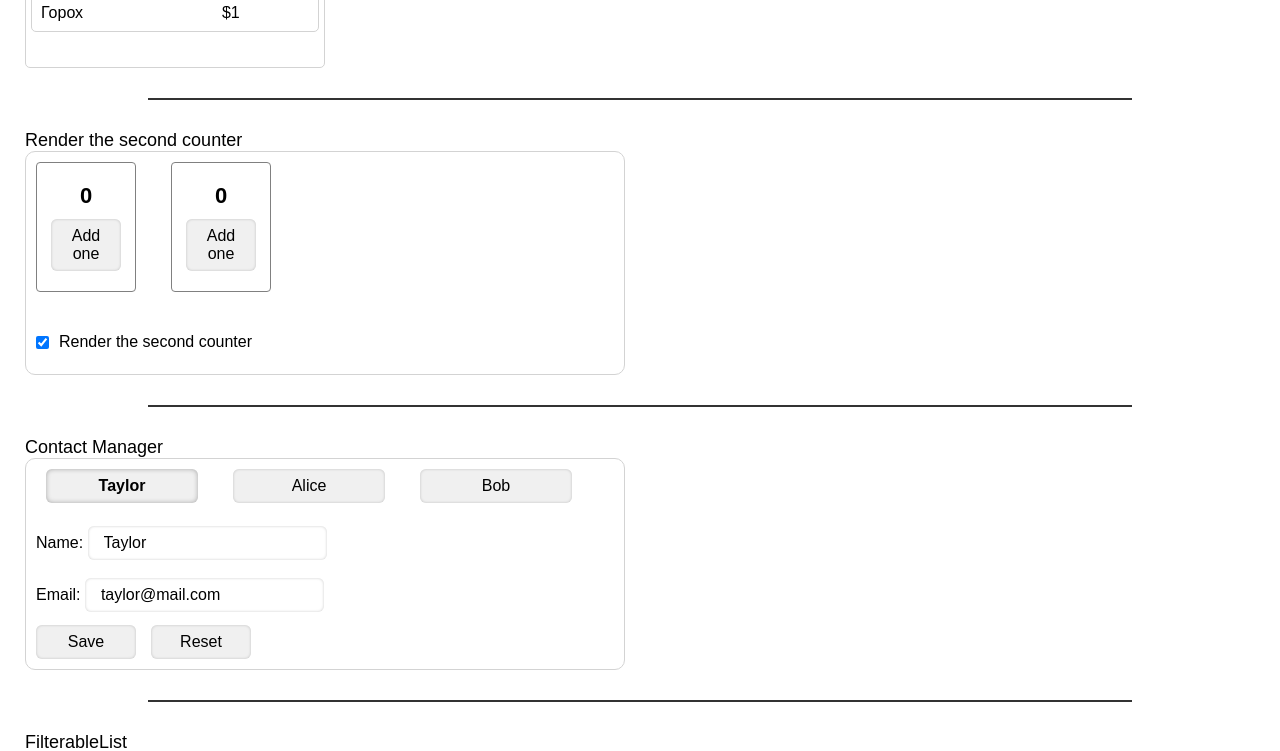
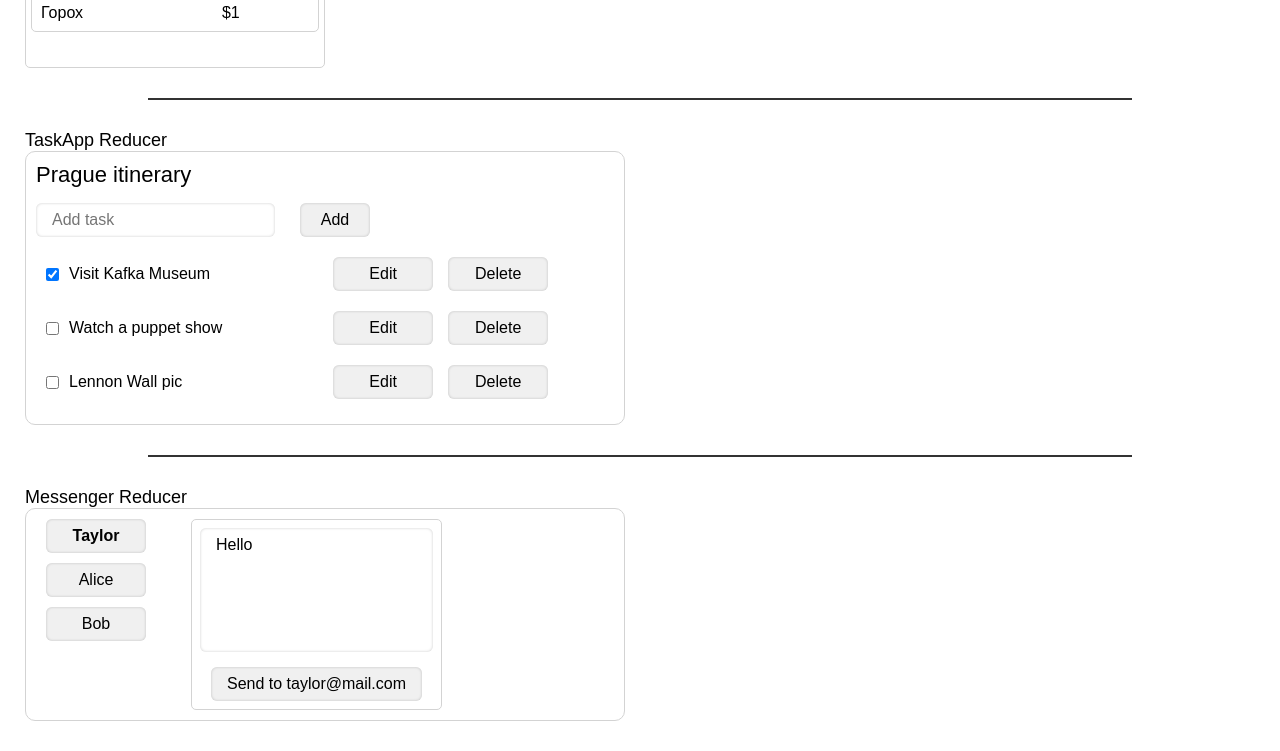
Before and after one commit to Kovalchuk-Alexandr/filter-table, a React (Vite) app: page / in a window 1280 px wide. Shown: the part 380-1131 px from the top of the page. Built offline with nearby package versions, Linux system fonts and the light colour scheme.

Commit message:
Task App Reducer

```diff
--- a/src/App.jsx
+++ b/src/App.jsx
@@ -16,6 +16,8 @@ import SyncedInputs from "./components/SyncedInputs";
 import FilterableList from "./components/FilterableList";
 import ContactManager from "./components/contactmanager/ContactManager";
 import CounterB from "./components/CounterB";
+import Messenger from "./components/messengerReducer/Messenger";
+import TaskAppReducer from "./components/taskappreducer/TaskAppReducer";
 
 function ProductCategoryRow({ category }) {
 	return (
@@ -118,6 +120,12 @@ function App() {
       <>
           <FilterableProductTable className="frame" products={PRODUCTS} />
           <hr className="modern-line" />
+          <h3>TaskApp Reducer</h3>
+          <TaskAppReducer />
+          <hr className="modern-line" />
+          <h3>Messenger Reducer</h3>
+          <Messenger />
+          <hr className="modern-line" />
           <h3>Render the second counter</h3>
           <CounterB />
           <hr className="modern-line" />
--- /dev/null
+++ b/src/components/messengerReducer/Chat.jsx
@@ -0,0 +1,32 @@
+import { useState } from "react";
+
+export default function Chat({ contact, message, dispatch }) {
+    return (
+        <section className="chat">
+			<textarea
+				rows="6"
+                className="input-inset"
+                value={message}
+                placeholder={"Chat to " + contact.name}
+                onChange={(e) => {
+                    dispatch({
+                        type: "edited_message",
+                        message: e.target.value,
+                    });
+                }}
+            />
+
+            <button
+                className="button-inset button-inset--full"
+                onClick={() => {
+                    alert(`Sending "${message}" to ${contact.email}`);
+                    dispatch({
+                        type: "sent_message",
+                    });
+                }}
+            >
+                Send to {contact.email}
+            </button>
+        </section>
+    );
+}
--- /dev/null
+++ b/src/components/messengerReducer/ContactList.jsx
@@ -0,0 +1,27 @@
+export default function ContactList({ contacts, selectedId, dispatch }) {
+    return (
+        <section className="contact-list">
+            <ul>
+                {contacts.map((contact) => (
+                    <li key={contact.id}>
+                        <button
+                            className="button-inset button-inset--middle"
+                            onClick={() => {
+                                dispatch({
+                                    type: "changed_selection",
+                                    contactId: contact.id,
+                                });
+                            }}
+                        >
+                            {selectedId === contact.id ? (
+                                <b>{contact.name}</b>
+                            ) : (
+                                contact.name
+                            )}
+                        </button>
+                    </li>
+                ))}
+            </ul>
+        </section>
+    );
+}
--- /dev/null
+++ b/src/components/messengerReducer/Messenger.jsx
@@ -0,0 +1,31 @@
+import { useReducer } from "react";
+import Chat from "./Chat.jsx";
+import ContactList from "./ContactList.jsx";
+import { initialState, messengerReducer } from "./messengerReducer";
+
+export default function Messenger() {
+    const [state, dispatch] = useReducer(messengerReducer, initialState);
+    const message = state.message;
+    const contact = contacts.find((c) => c.id === state.selectedId);
+    return (
+        <article className="article wrapper">
+            <ContactList
+                contacts={contacts}
+                selectedId={state.selectedId}
+                dispatch={dispatch}
+            />
+            <Chat
+                key={contact.id}
+                message={message}
+                contact={contact}
+                dispatch={dispatch}
+            />
+        </article>
+    );
+}
+
+const contacts = [
+    { id: 0, name: "Taylor", email: "taylor@mail.com" },
+    { id: 1, name: "Alice", email: "alice@mail.com" },
+    { id: 2, name: "Bob", email: "bob@mail.com" },
+];
--- /dev/null
+++ b/src/components/messengerReducer/messengerReducer.js
@@ -0,0 +1,31 @@
+export const initialState = {
+    selectedId: 0,
+    message: "Hello",
+};
+
+export function messengerReducer(state, action) {
+    switch (action.type) {
+        case "changed_selection": {
+            return {
+                ...state,
+                selectedId: action.contactId,
+                message: "",
+            };
+        }
+        case "edited_message": {
+            return {
+                ...state,
+                message: action.message,
+            };
+        }
+        case "sent_message": {
+            return {
+                ...state,
+                message: "",
+            };
+        }
+        default: {
+            throw Error("Unknown action: " + action.type);
+        }
+    }
+}
--- /dev/null
+++ b/src/components/taskappreducer/AddTask.jsx
@@ -0,0 +1,24 @@
+import { useState } from "react";
+
+export default function AddTask({ onAddTask }) {
+    const [text, setText] = useState("");
+    return (
+        <div className="button-set">
+            <input
+                className="input-inset"
+                placeholder="Add task"
+                value={text}
+                onChange={(e) => setText(e.target.value)}
+            />
+            <button
+                className="button-inset button-inset--small"
+                onClick={() => {
+                    setText("");
+                    onAddTask(text);
+                }}
+            >
+                Add
+            </button>
+        </div>
+    );
+}
--- /dev/null
+++ b/src/components/taskappreducer/TaskAppReducer.jsx
@@ -0,0 +1,49 @@
+import { useReducer } from "react";
+import AddTask from "./AddTask.jsx";
+import TaskList from "./TaskList.jsx";
+import tasksReducer from "./tasksReducer.js";
+
+export default function TaskAppReducer() {
+    const [tasks, dispatch] = useReducer(tasksReducer, initialTasks);
+
+    function handleAddTask(text) {
+        dispatch({
+            type: "added",
+            id: nextId++,
+            text: text,
+        });
+    }
+
+    function handleChangeTask(task) {
+        dispatch({
+            type: "changed",
+            task: task,
+        });
+    }
+
+    function handleDeleteTask(taskId) {
+        dispatch({
+            type: "deleted",
+            id: taskId,
+        });
+    }
+
+    return (
+        <article className="article flex-start">
+            <h1>Prague itinerary</h1>
+            <AddTask onAddTask={handleAddTask} />
+            <TaskList
+                tasks={tasks}
+                onChangeTask={handleChangeTask}
+                onDeleteTask={handleDeleteTask}
+            />
+        </article>
+    );
+}
+
+let nextId = 3;
+const initialTasks = [
+    { id: 0, text: "Visit Kafka Museum", done: true },
+    { id: 1, text: "Watch a puppet show", done: false },
+    { id: 2, text: "Lennon Wall pic", done: false },
+];
--- /dev/null
+++ b/src/components/taskappreducer/TaskList.jsx
@@ -0,0 +1,80 @@
+import { useState } from "react";
+
+export default function TaskList({ tasks, onChangeTask, onDeleteTask }) {
+    return (
+        <ul className="">
+            {tasks.map((task) => (
+                <li key={task.id}>
+                    <Task
+                        task={task}
+                        onChange={onChangeTask}
+                        onDelete={onDeleteTask}
+                    />
+                </li>
+            ))}
+        </ul>
+    );
+}
+
+function Task({ task, onChange, onDelete }) {
+    const [isEditing, setIsEditing] = useState(false);
+    let taskContent;
+    if (isEditing) {
+        taskContent = (
+            <>
+                <input className="task-input input-inset"
+                    value={task.text}
+                    onChange={(e) => {
+                        onChange({
+                            ...task,
+                            text: e.target.value,
+                        });
+                    }}
+                />
+                <button
+                    className="button-inset button-inset--middle"
+                    onClick={() => setIsEditing(false)}
+                >
+                    Save
+                </button>
+            </>
+        );
+    } else {
+        taskContent = (
+			<>
+				<span className="task-input">
+                	{task.text}
+				</span>
+                <button
+                    className="button-inset button-inset--middle"
+                    onClick={() => setIsEditing(true)}
+                >
+                    Edit
+                </button>
+            </>
+        );
+    }
+    return (
+        <label className="label-item label-item--nerrow">
+            <input
+                type="checkbox"
+                checked={task.done}
+                onChange={(e) => {
+                    onChange({
+                        ...task,
+                        done: e.target.checked,
+                    });
+                }}
+            />
+            <div className="grid-25ch-2fr">
+                {taskContent}
+                <button
+                    className="button-inset button-inset--middle"
+                    onClick={() => onDelete(task.id)}
+                >
+                    Delete
+                </button>
+            </div>
+        </label>
+    );
+}
--- /dev/null
+++ b/src/components/taskappreducer/tasksReducer.js
@@ -0,0 +1,29 @@
+export default function tasksReducer(tasks, action) {
+    switch (action.type) {
+        case "added": {
+            return [
+                ...tasks,
+                {
+                    id: action.id,
+                    text: action.text,
+                    done: false,
+                },
+            ];
+        }
+        case "changed": {
+            return tasks.map((t) => {
+                if (t.id === action.task.id) {
+                    return action.task;
+                } else {
+                    return t;
+                }
+            });
+        }
+        case "deleted": {
+            return tasks.filter((t) => t.id !== action.id);
+        }
+        default: {
+            throw Error("Unknown action: " + action.type);
+        }
+    }
+}
--- a/src/css/index.css
+++ b/src/css/index.css
@@ -157,12 +157,32 @@ img { width: 100px; height: 100px; border-radius: 50%; }
 	align-items: flex-start;
 	gap: 15px;
 }
+.chat {
+	display: flex;
+	flex-direction: column;
+	align-items: center;
+	gap: 15px;
+	padding: 8px;
+    border: 1px solid #d3d3d3;
+    border-radius: 5px;
+}
+
+.chat textarea {width: 100%; resize: none; margin-right: unset;}
+
 .grid {
 	display: grid;
 	grid-template-columns: 13ch auto 0.3fr;
 	align-items: center;
 }
 
+.grid-25ch-2fr {
+	display: grid;
+	grid-template-columns: 28ch auto auto;
+	align-items: center;
+	gap: 15px;
+}
+
+.task-input {min-width: 25ch;}
 .center {text-align: center;}
 
 .person-content {
@@ -235,6 +255,7 @@ ul.list {margin-left: 40px; list-style-type: auto}
 
 .button-inset--small {width: 70px;}
 .button-inset--middle {width: 100px;}
+.button-inset--full {width: unset;}
 
 .button-inset:active, .button-inset--active {
     box-shadow: inset 0px 0px 5px rgba(0, 0, 0, 0.3);
@@ -298,6 +319,8 @@ ul.list {margin-left: 40px; list-style-type: auto}
 	line-height: 34px;
 }
 
+.label-item--nerrow {line-height: normal;}
+
 .highlighted { background: #d2eaff; }
 .panel {
   padding: 10px;
```
